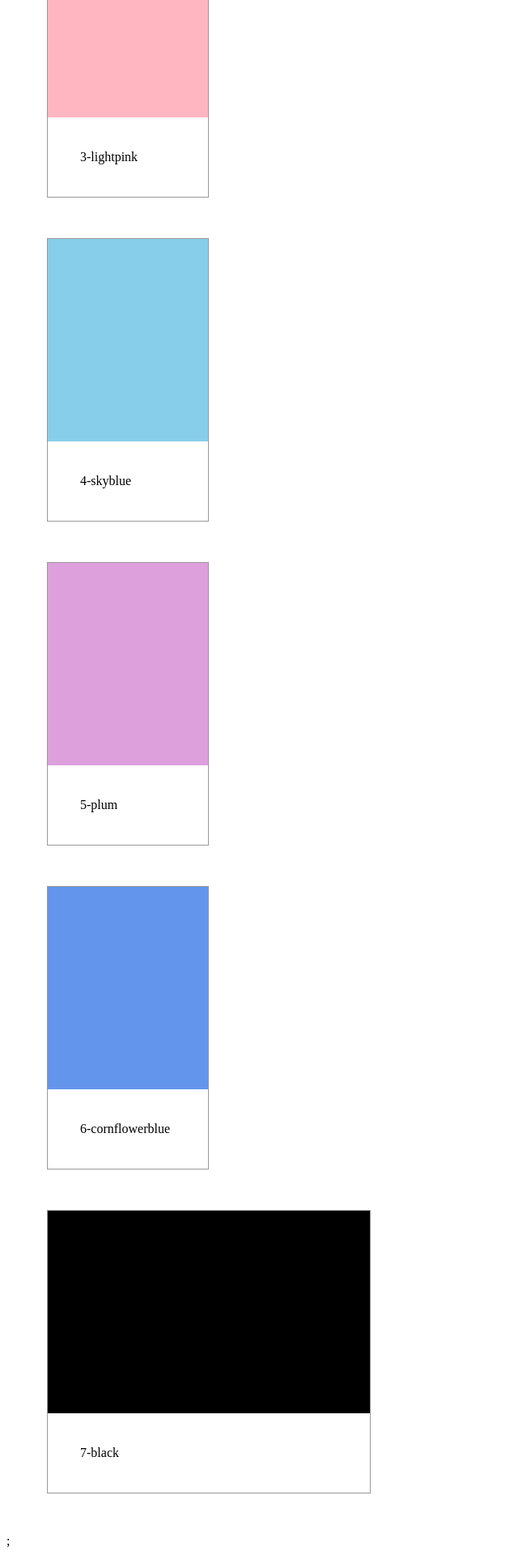
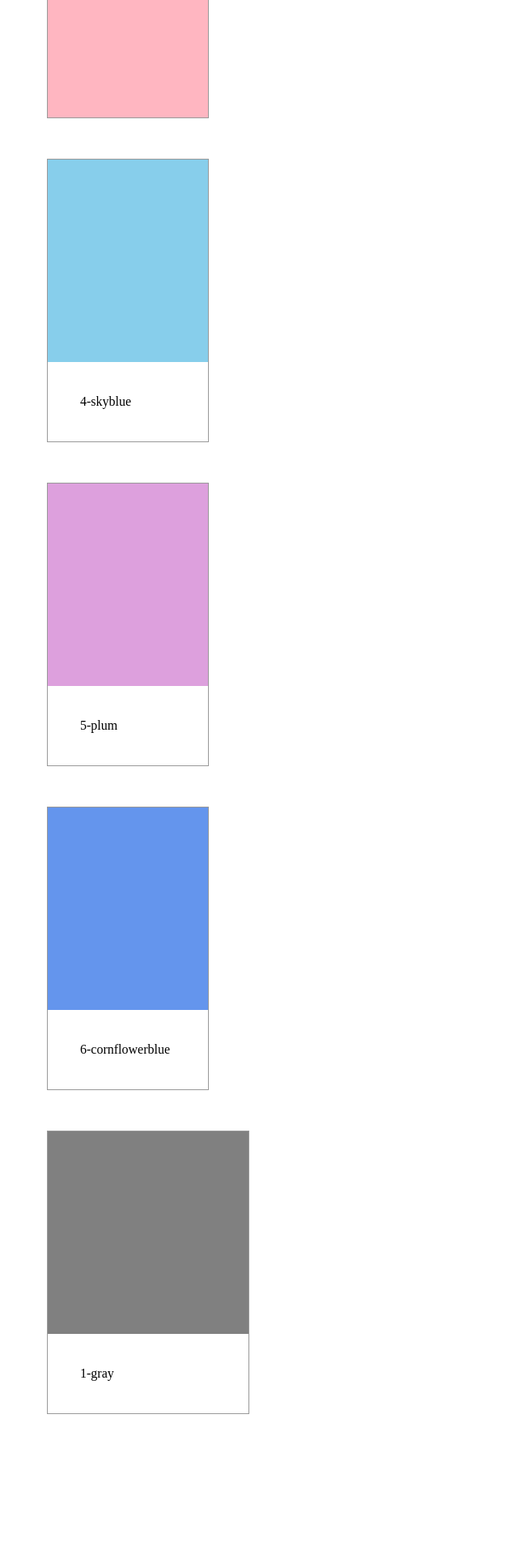
Before and after one commit to 2Joopiter/first-react, a React (Create React App) app: page / in a window 1280 px wide. Shown: the part 1014-2934 px from the top of the page at 81% size, without its empty margins (0-640 px from the left). After the commit the page ends 2810 px from the top, so only its background shows below. Built offline with nearby package versions, Linux system fonts and the light colour scheme.

Commit message:
삼항연산자로 JSX 안쪽에서 분기처리

```diff
--- a/src/App.jsx
+++ b/src/App.jsx
@@ -2,16 +2,24 @@ import Card from './card/Card';
 
 export default function App() {
 	const colors = ['coral', 'gold', 'lightpink', 'skyblue', 'plum', 'cornflowerblue'];
-	const widths = [250, 300, 500, 150, 200];
+	const widths = [350, 300, 500, 200, 150];
 
 	return (
 		<>
 			<h1>Color Chart</h1>
 			{colors.map((color, idx) => {
-				// 컴포넌트 호출시 특정값을 key={value} 형태로 컴포넌트 내부에 전달 가능(props)
-				return <Card key={color + idx} colorName={color} index={idx} wid={200} />;
+				return (
+					<Card
+						key={color + idx}
+						colorName={color}
+						index={idx}
+						// JSX 내부적으로는 if문을 쓸 수 없기 때문에 삼항연산자로 값 자체를 조건문 처리 가능
+						wid={idx === 1 ? widths[idx] : 200}
+						show={idx === 2 ? false : true}
+					/>
+				);
 			})}
-			<Card colorName={'black'} index={6} wid={400} show={'none'} />;
+			<Card />
 		</>
 	);
 }
--- a/src/card/Card.jsx
+++ b/src/card/Card.jsx
@@ -1,16 +1,15 @@
 import './Card.scss';
 
-// 미션1 : 부모에서 해당 컴포넌트 호출시 props로 width 값을 전달받아서 각 카드 컴포넌트의 크기가 다르도록 호출
-// 미션2 - 부모의 특정 값에 따라 txtBox를 보임 유무를 결정할 수 있게 호출
-
-export default function Card(props) {
-	// 부모 컴포넌트에 전달되는 요소들을 props라는 객체로 묶어서 자식 컴포넌트의 파라미터 전달받음
+export default function Card({ colorName = 'gray', index = 0, wid = 250, show = true }) {
+	//디폴트 파라미터를 활용해서 특정값 미 전달시 디폴트값 미리 설정 가능
 	return (
-		<article className='Card' style={{ width: props.wid }}>
-			<div className='bgBox' style={{ backgroundColor: props.colorName }}></div>
-			<div className='txtBox'>
-				{props.index + 1}-{props.colorName}
-			</div>
+		<article className='Card' style={{ width: wid }}>
+			<div className='bgBox' style={{ backgroundColor: colorName }}></div>
+			{show && (
+				<div className='txtBox'>
+					{index + 1}-{colorName}
+				</div>
+			)}
 		</article>
 	);
 }
```
